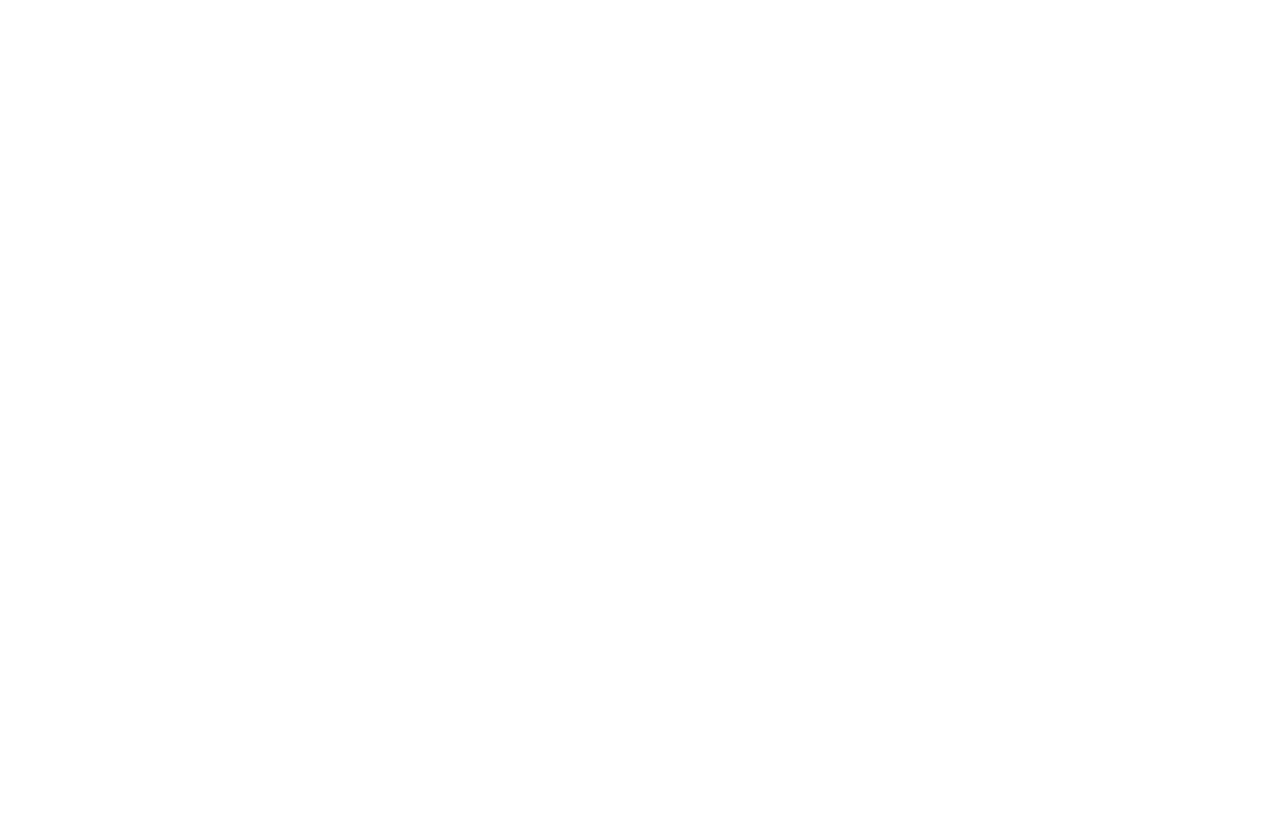
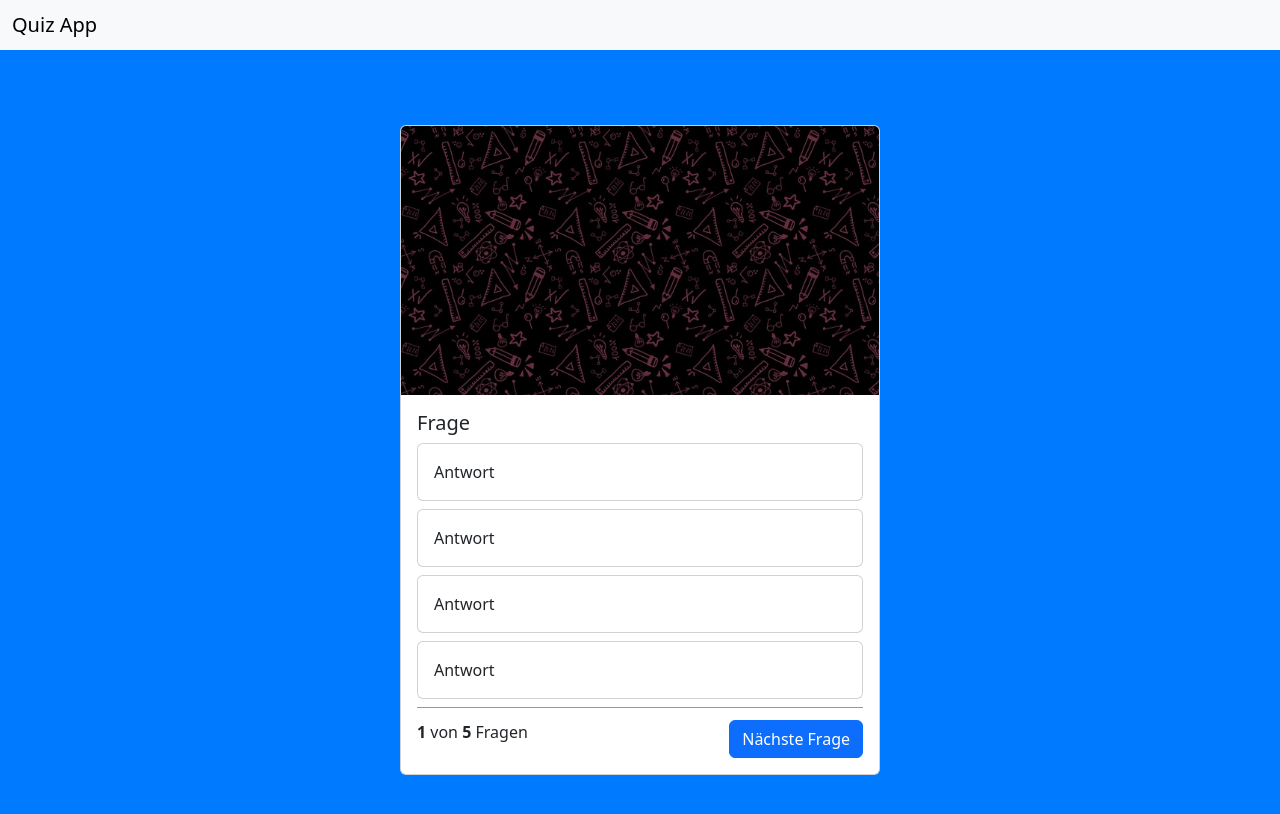
Before and after one commit to JoRg10110/Quiz-App, a plain HTML site: page index.html in a window 1280 px wide. Drawn offline with nearby package versions, Linux system fonts and the light colour scheme.

Commit message:
card-added

```diff
--- a/index.html
+++ b/index.html
@@ -5,12 +5,60 @@
     <meta name="viewport" content="width=device-width, initial-scale=1.0">
     <link rel="stylesheet" href="style.css">
     <script src="script.js"></script>
+    <!-- Bootstrap file -->
+    <link href="https://cdn.jsdelivr.net/npm/bootstrap@5.3.3/dist/css/bootstrap.min.css" rel="stylesheet" integrity="sha384-QWTKZyjpPEjISv5WaRU9OFeRpok6YctnYmDr5pNlyT2bRjXh0JMhjY6hW+ALEwIH" crossorigin="anonymous">
+    <script src="https://cdn.jsdelivr.net/npm/bootstrap@5.3.3/dist/js/bootstrap.bundle.min.js" integrity="sha384-YvpcrYf0tY3lHB60NNkmXc5s9fDVZLESaAA55NDzOxhy9GkcIdslK1eN7N6jIeHz" crossorigin="anonymous"></script>
+
     <title>Quiz-App</title>
 
 </head>
 <body>
 
+    <nav class="navbar bg-body-tertiary">
+        <div class="container-fluid">
+          <span class="navbar-brand mb-0 h1">Quiz App</span>
+        </div>
+    </nav>
 
+    <div class="container">
+        <div class="card quiz_card">
+            <img src="img/school-supplies-7069763_640.jpg" class="card-img-top" alt="...">
+            <div class="card-body">
+                <h5 class="card-title">Frage</h5>
 
+                <div class="card mb-2">
+                    <div class="card-body">
+                    Antwort
+                    </div>
+                </div>
+
+                <div class="card mb-2">
+                    <div class="card-body">
+                    Antwort
+                    </div>
+                </div>
+
+                <div class="card mb-2">
+                    <div class="card-body">
+                    Antwort
+                    </div>
+                </div>
+
+                <div class="card mb-2">
+                    <div class="card-body">
+                    Antwort
+                    </div>
+                </div>
+
+                <div class="question-footer">
+                    <span>
+                        <b>1</b> von <b>5</b> Fragen
+                    </span>
+
+                    <button class="btn btn-primary">Nächste Frage</button>
+                </div>
+            </div>
+        </div>
+    </div>
 </body>
 </html>
--- a/style.css
+++ b/style.css
@@ -0,0 +1,22 @@
+body {
+    background-color: #007AFF !important;
+}
+
+.container {
+    min-height: 100vh;
+    background-color: #007AFF !important;
+    display: flex;
+    justify-content: center;
+    align-items: center;
+}
+
+.question-footer {
+    display: flex;
+    justify-content: space-between;
+    border-top: 1px solid rgba(0,0,0,0.4);
+    padding-top: 12px;
+}
+
+.quiz_card {
+    width: 30rem;
+}
```
Also changed, not shown: img/school-supplies-7069763_640.jpg (added).
